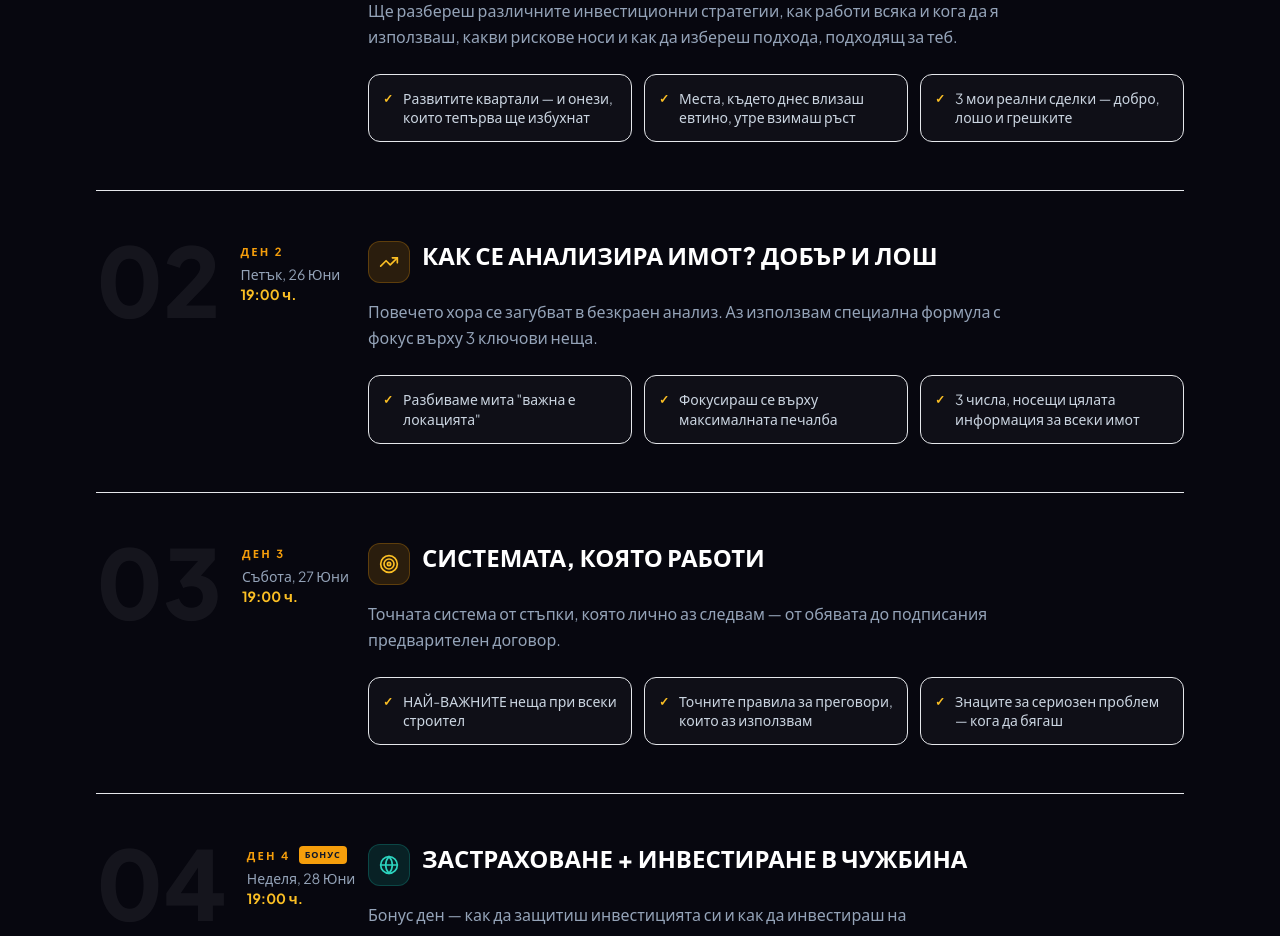
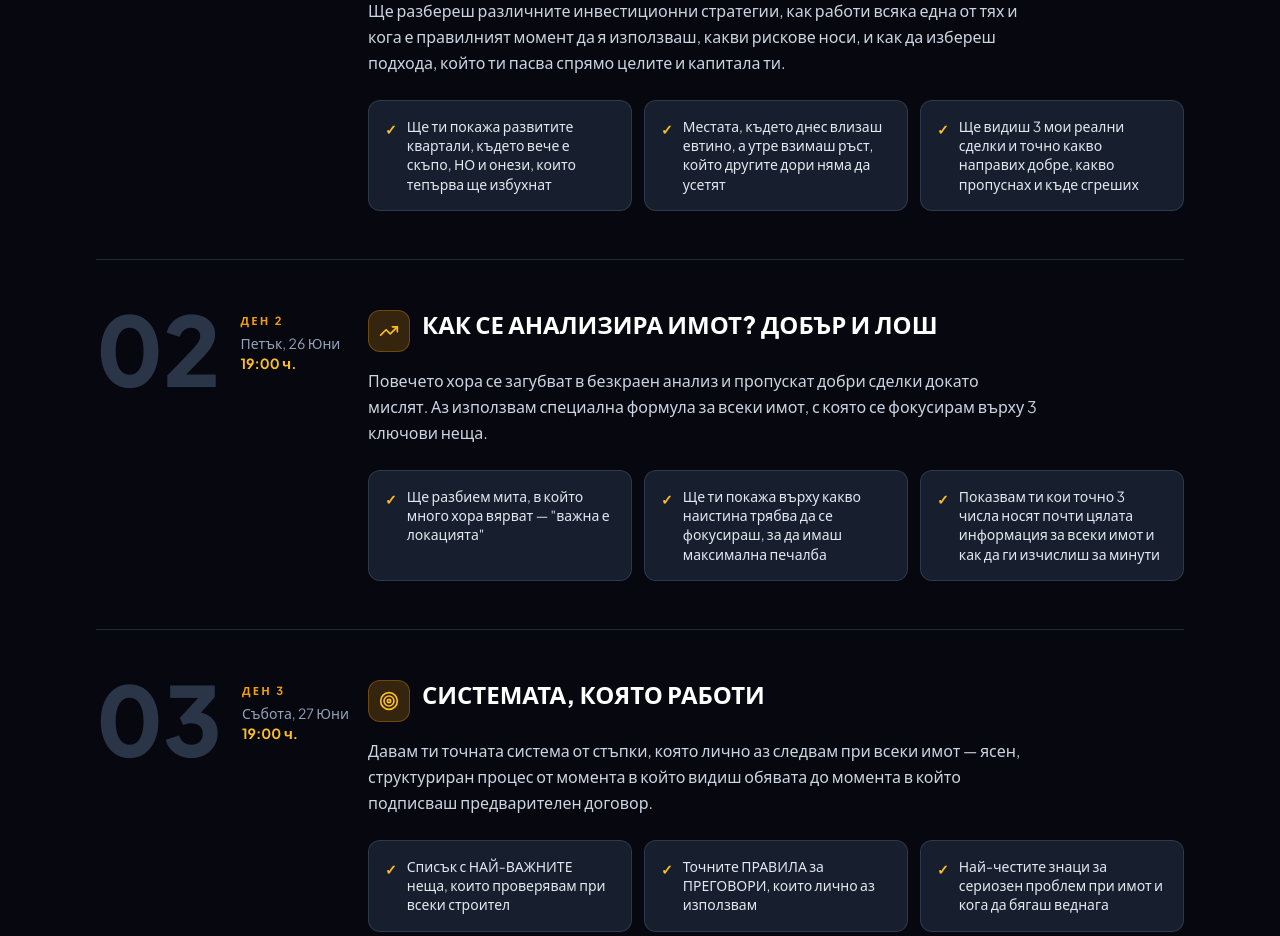
Before and after one commit to rhusevskii-eng/Bolt2, a React (Vite) app: page / in a window 1280 px wide. Shown: the part 2002-2938 px from the top of the page. Built offline with nearby package versions, Linux system fonts and the light colour scheme; no server answers.

Commit message:
Updated EventDays.tsx

```diff
--- a/src/components/EventDays.tsx
+++ b/src/components/EventDays.tsx
@@ -4,26 +4,42 @@ const days = [
   {
     num: '01', day: 'ДЕН 1', date: 'Четвъртък, 25 Юни', time: '19:00', icon: MapPin,
     title: 'ИНВЕСТИЦИОННИ СТРАТЕГИИ, ЛОКАЦИИ И РЕАЛНИ ПРИМЕРИ',
-    description: 'Ще разбереш различните инвестиционни стратегии, как работи всяка и кога да я използваш, какви рискове носи и как да избереш подхода, подходящ за теб.',
-    bullets: ['Развитите квартали — и онези, които тепърва ще избухнат', 'Места, където днес влизаш евтино, утре взимаш ръст', '3 мои реални сделки — добро, лошо и грешките'],
+    description: 'Ще разбереш различните инвестиционни стратегии, как работи всяка една от тях и кога е правилният момент да я използваш, какви рискове носи, и как да избереш подхода, който ти пасва спрямо целите и капитала ти.',
+    bullets: [
+      'Ще ти покажа развитите квартали, където вече е скъпо, НО и онези, които тепърва ще избухнат',
+      'Местата, където днес влизаш евтино, а утре взимаш ръст, който другите дори няма да усетят',
+      'Ще видиш 3 мои реални сделки и точно какво направих добре, какво пропуснах и къде сгреших',
+    ],
   },
   {
     num: '02', day: 'ДЕН 2', date: 'Петък, 26 Юни', time: '19:00', icon: TrendingUp,
     title: 'КАК СЕ АНАЛИЗИРА ИМОТ? ДОБЪР И ЛОШ',
-    description: 'Повечето хора се загубват в безкраен анализ. Аз използвам специална формула с фокус върху 3 ключови неща.',
-    bullets: ['Разбиваме мита "важна е локацията"', 'Фокусираш се върху максималната печалба', '3 числа, носещи цялата информация за всеки имот'],
+    description: 'Повечето хора се загубват в безкраен анализ и пропускат добри сделки докато мислят. Аз използвам специална формула за всеки имот, с която се фокусирам върху 3 ключови неща.',
+    bullets: [
+      'Ще разбием мита, в който много хора вярват — "важна е локацията"',
+      'Ще ти покажа върху какво наистина трябва да се фокусираш, за да имаш максимална печалба',
+      'Показвам ти кои точно 3 числа носят почти цялата информация за всеки имот и как да ги изчислиш за минути',
+    ],
   },
   {
     num: '03', day: 'ДЕН 3', date: 'Събота, 27 Юни', time: '19:00', icon: Target,
     title: 'СИСТЕМАТА, КОЯТО РАБОТИ',
-    description: 'Точната система от стъпки, която лично аз следвам — от обявата до подписания предварителен договор.',
-    bullets: ['НАЙ-ВАЖНИТЕ неща при всеки строител', 'Точните правила за преговори, които аз използвам', 'Знаците за сериозен проблем — кога да бягаш'],
+    description: 'Давам ти точната система от стъпки, която лично аз следвам при всеки имот — ясен, структуриран процес от момента в който видиш обявата до момента в който подписваш предварителен договор.',
+    bullets: [
+      'Списък с НАЙ-ВАЖНИТЕ неща, които проверявам при всеки строител',
+      'Точните ПРАВИЛА за ПРЕГОВОРИ, които лично аз използвам',
+      'Най-честите знаци за сериозен проблем при имот и кога да бягаш веднага',
+    ],
   },
   {
     num: '04', day: 'ДЕН 4', date: 'Неделя, 28 Юни', time: '19:00', icon: Globe, isBonus: true,
-    title: 'ЗАСТРАХОВАНЕ + ИНВЕСТИРАНЕ В ЧУЖБИНА',
-    description: 'Бонус ден — как да защитиш инвестицията си и как да инвестираш на международните пазари.',
-    bullets: ['Застраховането при имотни инвестиции', 'Германия и Швейцария — числа и входни бариери', 'Стъпки за първа инвестиция в чужбина'],
+    title: 'ЗАСТРАХОВАНЕ ПРИ ИМОТИТЕ + ИНВЕСТИРАНЕ В ЧУЖБИНА',
+    description: 'Специален бонус ден, в който разкривам как да защитиш инвестицията си чрез правилното застраховане и как да инвестираш на международните пазари в Германия и Швейцария.',
+    bullets: [
+      'Как работи застраховането при имотни инвестиции и какви рискове покрива',
+      'Германия и Швейцария — как работят пазарите, какви са реалните числа и входни бариери',
+      'Стъпки за първа инвестиция в чужбина и как да диверсифицираш портфолиото си',
+    ],
   },
 ];
 
@@ -44,17 +60,18 @@ export default function EventDays() {
         <div className="space-y-0">
           {days.map((day, index) => {
             const Icon = day.icon;
+            const accentColor = day.isBonus ? 'teal' : 'amber';
             return (
               <div
                 key={index}
-                className="group relative border-t border-white/8 py-10 sm:py-12 hover:border-amber-500/25 transition-colors duration-500"
+                className="group relative border-t border-slate-700/60 py-10 sm:py-12 hover:border-amber-500/40 transition-colors duration-500"
               >
-                <div className="absolute inset-0 bg-gradient-to-r from-amber-500/[0.03] to-transparent opacity-0 group-hover:opacity-100 transition-opacity duration-500 pointer-events-none" />
+                <div className="absolute inset-0 bg-gradient-to-r from-amber-500/[0.04] to-transparent opacity-0 group-hover:opacity-100 transition-opacity duration-500 pointer-events-none" />
 
                 <div className="relative flex flex-col lg:flex-row gap-8 lg:gap-12">
                   {/* Number + meta */}
                   <div className="flex items-start gap-5 lg:w-56 flex-shrink-0">
-                    <span className="text-7xl sm:text-8xl font-black text-white/[0.06] group-hover:text-amber-500/10 leading-none transition-colors duration-500 select-none -mt-2 flex-shrink-0">
+                    <span className="text-7xl sm:text-8xl font-black text-slate-700/80 group-hover:text-amber-500/20 leading-none transition-colors duration-500 select-none -mt-2 flex-shrink-0">
                       {day.num}
                     </span>
                     <div className="pt-1 flex-shrink-0">
@@ -74,21 +91,25 @@ export default function EventDays() {
                   {/* Content */}
                   <div className="flex-1">
                     <div className="flex items-start gap-3 mb-4">
-                      <div className={`p-2.5 rounded-xl flex-shrink-0 mt-0.5 ${day.isBonus ? 'bg-teal-500/15 border border-teal-500/25' : 'bg-amber-500/15 border border-amber-500/25'}`}>
-                        <Icon className={`w-5 h-5 ${day.isBonus ? 'text-teal-400' : 'text-amber-400'}`} />
+                      <div className={`p-2.5 rounded-xl flex-shrink-0 mt-0.5 ${accentColor === 'teal' ? 'bg-teal-500/20 border border-teal-500/30' : 'bg-amber-500/20 border border-amber-500/30'}`}>
+                        <Icon className={`w-5 h-5 ${accentColor === 'teal' ? 'text-teal-400' : 'text-amber-400'}`} />
                       </div>
                       <h3 className="text-xl sm:text-2xl font-black text-white leading-tight group-hover:text-amber-50 transition-colors">
                         {day.title}
                       </h3>
                     </div>
 
-                    <p className="text-slate-400 leading-relaxed mb-6 text-base max-w-2xl">{day.description}</p>
+                    <p className="text-slate-300 leading-relaxed mb-6 text-base max-w-2xl">{day.description}</p>
 
                     <div className="grid sm:grid-cols-3 gap-3">
                       {day.bullets.map((bullet, i) => (
-                        <div key={i} className="flex items-start gap-2.5 p-3.5 bg-white/[0.03] border border-white/8 rounded-xl group-hover:border-white/12 transition-colors">
-                          <span className={`text-xs mt-0.5 flex-shrink-0 font-bold ${day.isBonus ? 'text-teal-400' : 'text-amber-400'}`}>✓</span>
-                          <span className="text-slate-300 text-sm leading-snug">{bullet}</span>
+                        <div key={i} className={`flex items-start gap-2.5 p-4 rounded-xl border transition-colors ${
+                          accentColor === 'teal'
+                            ? 'bg-teal-900/30 border-teal-700/50 group-hover:border-teal-600/60'
+                            : 'bg-slate-800/70 border-slate-600/50 group-hover:border-amber-500/30'
+                        }`}>
+                          <span className={`flex-shrink-0 font-bold text-sm mt-0.5 ${accentColor === 'teal' ? 'text-teal-400' : 'text-amber-400'}`}>✓</span>
+                          <span className="text-slate-200 text-sm leading-snug">{bullet}</span>
                         </div>
                       ))}
                     </div>
@@ -97,7 +118,7 @@ export default function EventDays() {
               </div>
             );
           })}
-          <div className="border-t border-white/8" />
+          <div className="border-t border-slate-700/60" />
         </div>
       </div>
     </section>
```
